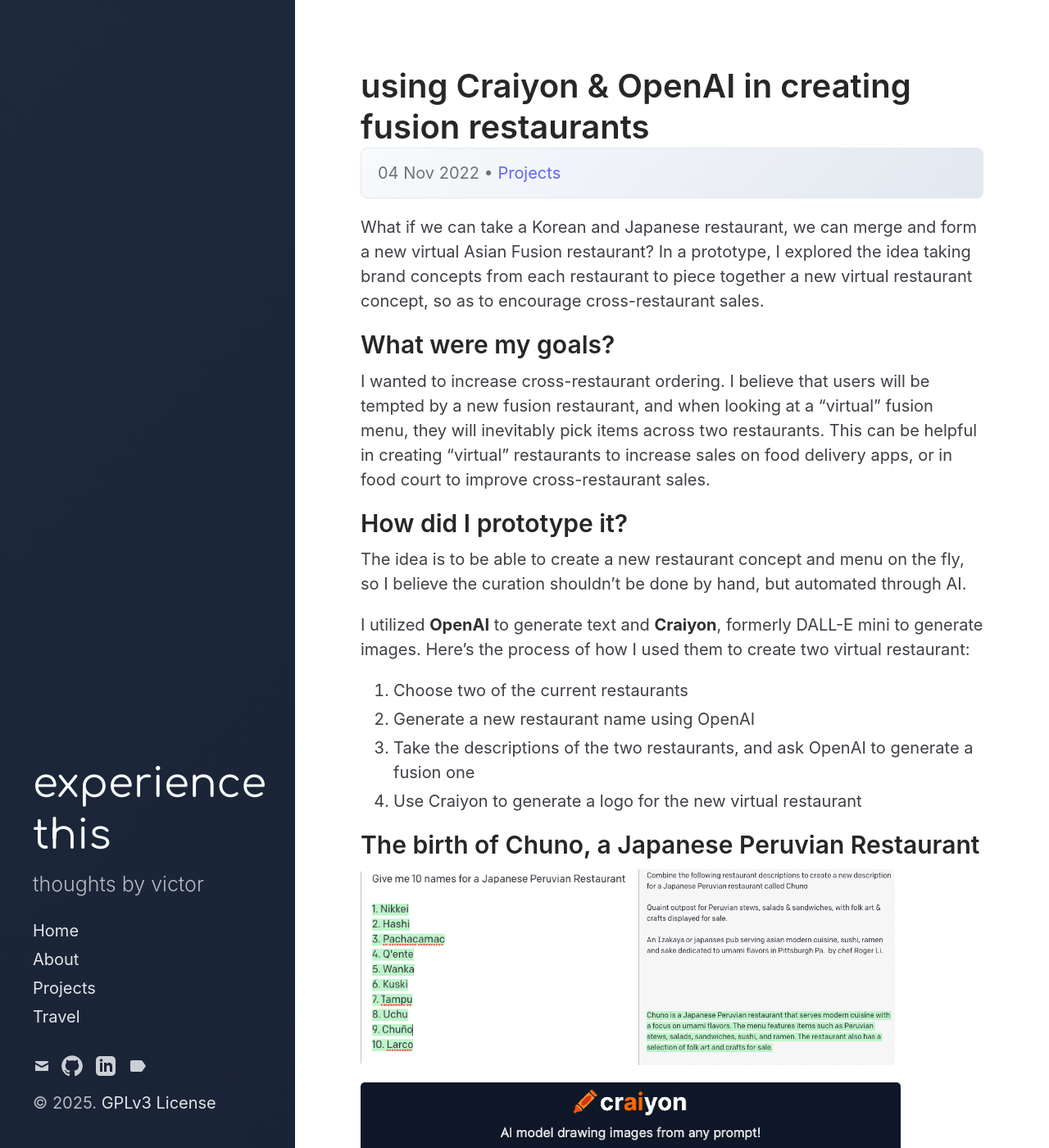
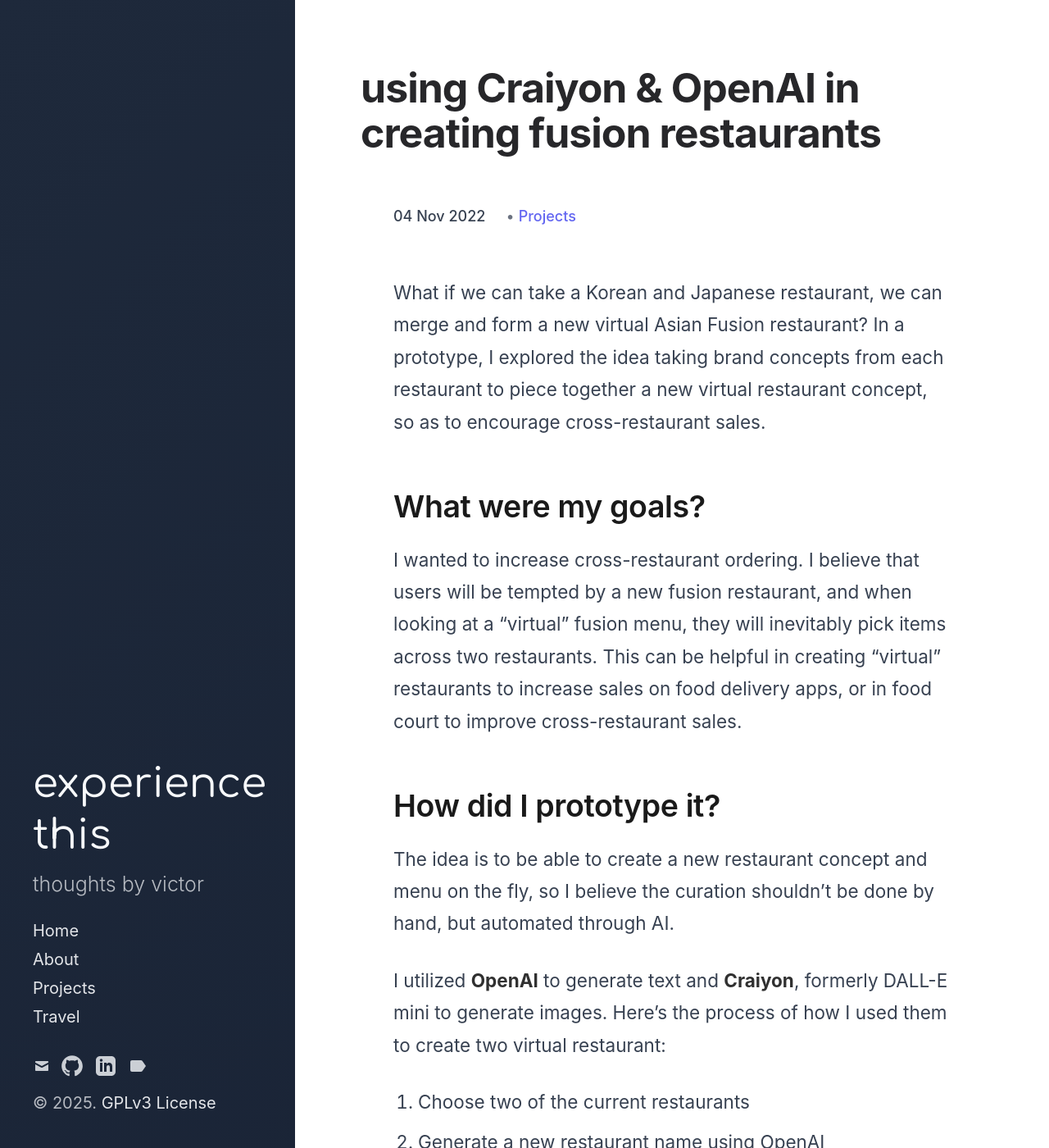
Before and after one commit to victorhuangwq/experiencethis.world, a Jekyll site: the page built from _posts/2022-11-04-FusionRestaurant.md, in a window 1280 px wide and 1400 px high. Shown: the whole window at 82% size. Built offline with Jekyll 4.4.1, drawn with Linux system fonts in a browser that asks for light colours.

Commit message:
adjust post style

```diff
--- a/assets/css/main.scss
+++ b/assets/css/main.scss
@@ -62,13 +62,162 @@
     }
 }
 
-// Modern card-like styling for posts
+// Minimalist post styling inspired by best practices
+.post-title,
+.page-title {
+    font-size: 2.5rem;
+    font-weight: 700;
+    line-height: 1.1;
+    margin-bottom: 2rem;
+    color: #1a1a1a;
+    letter-spacing: -0.02em;
+
+    @media (max-width: 768px) {
+        font-size: 2rem;
+    }
+}
+
 .post-meta {
-    background: linear-gradient(135deg, #f8fafc 0%, #e2e8f0 100%);
-    border-radius: 8px;
-    padding: 0.75rem 1rem;
-    margin-bottom: 1rem;
-    border: 1px solid #e2e8f0;
+    margin-bottom: 3rem;
+    font-size: 0.9rem;
+    color: #6b7280;
+
+    .post-date {
+        color: #374151;
+        font-weight: 500;
+        margin-right: 1rem;
+    }
+
+    .post-categories a {
+        color: #6366f1;
+        text-decoration: none;
+        font-weight: 500;
+        margin-right: 0.5rem;
+
+        &:hover {
+            text-decoration: underline;
+        }
+    }
+}
+
+.post-body {
+    font-size: 1.125rem;
+    line-height: 1.75;
+    color: #374151;
+    max-width: 680px;
+    margin: 0 auto;
+
+    h1, h2, h3, h4, h5, h6 {
+        color: #1a1a1a;
+        font-weight: 600;
+        margin-top: 2.5rem;
+        margin-bottom: 1rem;
+        line-height: 1.3;
+    }
+
+    h2 {
+        font-size: 1.875rem;
+        margin-top: 3rem;
+        letter-spacing: -0.01em;
+    }
+
+    h3 {
+        font-size: 1.5rem;
+        margin-top: 2.5rem;
+    }
+
+    h4 {
+        font-size: 1.25rem;
+        margin-top: 2rem;
+    }
+
+    p {
+        margin-bottom: 1.5rem;
+
+        &:last-child {
+            margin-bottom: 0;
+        }
+    }
+
+    ul, ol {
+        margin-bottom: 1.5rem;
+        padding-left: 1.5rem;
+
+        li {
+            margin-bottom: 0.5rem;
+        }
+    }
+
+    blockquote {
+        margin: 2rem 0;
+        padding-left: 1.5rem;
+        border-left: 3px solid #e5e7eb;
+        color: #6b7280;
+        font-style: italic;
+
+        p {
+            margin-bottom: 1rem;
+        }
+    }
+
+    img {
+        max-width: 100%;
+        height: auto;
+        margin: 2rem 0;
+        border-radius: 4px;
+    }
+
+    code {
+        background: #f3f4f6;
+        padding: 0.125rem 0.25rem;
+        border-radius: 3px;
+        font-size: 0.875rem;
+        color: #1f2937;
+    }
+
+    pre {
+        background: #1f2937;
+        color: #f9fafb;
+        padding: 1.5rem;
+        border-radius: 6px;
+        overflow-x: auto;
+        margin: 2rem 0;
+
+        code {
+            background: transparent;
+            padding: 0;
+            color: inherit;
+            font-size: 0.875rem;
+        }
+    }
+
+    table {
+        width: 100%;
+        border-collapse: collapse;
+        margin: 2rem 0;
+
+        th, td {
+            padding: 0.75rem;
+            text-align: left;
+            border-bottom: 1px solid #e5e7eb;
+        }
+
+        th {
+            background: #f9fafb;
+            font-weight: 600;
+            color: #374151;
+        }
+    }
+}
+
+.content {
+    max-width: 800px;
+    margin: 0 auto;
+    padding: 3rem 2rem;
+
+    @media (max-width: 768px) {
+        padding: 2rem 1rem;
+    }
 }
 
 // Improved code blocks
@@ -79,17 +228,69 @@
     border: 1px solid #475569;
 }
 
-// Modern button styling
-.btn {
-    background: linear-gradient(135deg, #6366f1 0%, #8b5cf6 100%);
-    border: none;
-    border-radius: 6px;
-    color: white;
-    padding: 0.75rem 1.5rem;
-    transition: all 0.3s ease;
+// Minimalist tags styling
+.post-tags {
+    margin-top: 3rem;
+    padding-top: 2rem;
+    border-top: 1px solid #e5e7eb;
 
-    &:hover {
-        transform: translateY(-2px);
-        box-shadow: 0 4px 12px rgba(99, 102, 241, 0.3);
+    a {
+        display: inline-block;
+        color: #6b7280;
+        text-decoration: none;
+        font-size: 0.875rem;
+        margin-right: 1rem;
+        margin-bottom: 0.5rem;
+
+        &:before {
+            content: '#';
+            margin-right: 0.25rem;
+        }
+
+        &:hover {
+            color: #6366f1;
+        }
     }
 }
+
+// Minimalist related posts
+.related-posts {
+    margin-top: 4rem;
+    padding-top: 2rem;
+    border-top: 1px solid #e5e7eb;
+
+    h2 {
+        font-size: 1.25rem;
+        color: #1a1a1a;
+        margin-bottom: 1.5rem;
+        font-weight: 600;
+    }
+
+    .posts-list {
+        list-style: none;
+        padding: 0;
+
+        li {
+            margin-bottom: 1.5rem;
+
+            h3 {
+                font-size: 1.125rem;
+                margin: 0 0 0.25rem 0;
+
+                a {
+                    color: #1a1a1a;
+                    text-decoration: none;
+
+                    &:hover {
+                        color: #6366f1;
+                    }
+                }
+            }
+
+            small {
+                color: #6b7280;
+                font-size: 0.875rem;
+            }
+        }
+    }
+}
```
